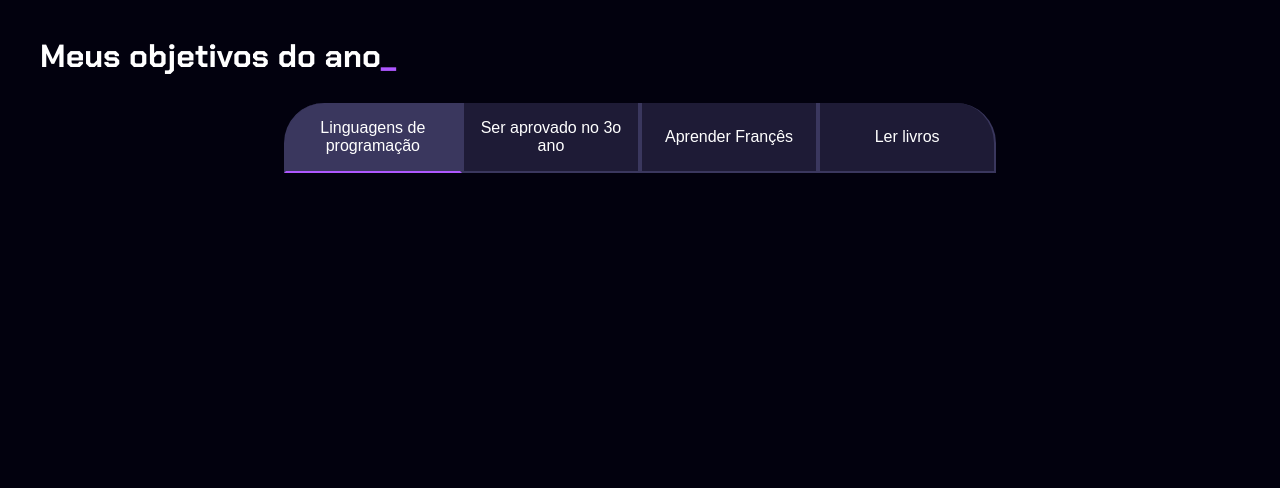
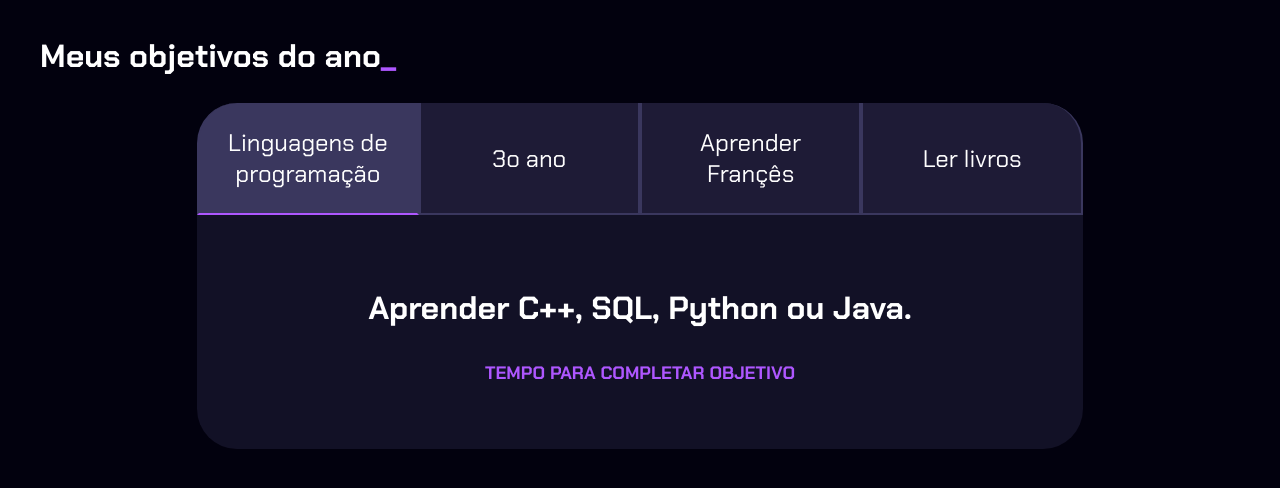
Before and after one commit to KauanARamos/Kauan_Araujo_Ramos-3E-Projeto_de_Vida, a plain HTML site: page index.html in a window 1280 px wide. Drawn offline with Linux system fonts and the light colour scheme.

Commit message:
29/02/2024

```diff
--- a/index.html
+++ b/index.html
@@ -11,12 +11,32 @@
 <body>
     <section class="conteudo-principal">
         <h2 class="titulo-principal">Meus objetivos do ano<span>_</span></h2>
+        <div class="conteudo">
         <div class="botoes">
             <button class="botao ativo">Linguagens de programação</button>
-            <button class="botao">Ser aprovado no 3o ano</button>
+            <button class="botao">3o ano</button>
             <button class="botao">Aprender Françês</button>
             <button class="botao">Ler livros</button>
         </div>
+        <div class="abas-textos">
+            <div class="aba-conteudo ativo">
+                <h3 class="aba-conteudo-titulo-principal">Aprender C++, SQL, Python ou Java.</h3>
+                <h4 class="aba-conteudo-titulo-secundario">Tempo para completar objetivo</h4>
+            </div>
+            <div class="aba-conteudo">
+                <h3 class="aba-conteudo-titulo-principal">Ser aprovado no 3o ano</h3>
+                <h4 class="aba-conteudo-titulo-secundario">Tempo para completar objetivo</h4>
+            </div>
+            <div class="aba-conteudo">
+                <h3 class="aba-conteudo-titulo-principal">Aprender françês básico</h3>
+                <h4 class="aba-conteudo-titulo-secundario">Tempo para completar objetivo</h4>
+            </div>
+            <div class="aba-conteudo">
+                <h3 class="aba-conteudo-titulo-principal">Ler 3 livros</h3>
+                <h4 class="aba-conteudo-titulo-secundario">Tempo para completar objetivo</h4>
+            </div>
+        </div>
+    </div>
     </section>
     <script src="main.js"></script>
 
--- a/style.css
+++ b/style.css
@@ -43,13 +43,13 @@ body{
 
 /*todas as modificações de botões estão abaixo*/
 .botao{
-    font-family: "Chakra-Petch", sans-serif;
+    font-family: "Chakra Petch", sans-serif;
     background-color: var(--botao-inativo);
     color: var(--branco);
     display: flex;
     justify-content: center;
     padding: 1em;
-    font-size: 16px;
+    font-size: 24px;
     align-items: center;
     width: 100%;
     border-bottom: 2px solid var(--botao-ativo);
@@ -58,9 +58,35 @@ body{
     border-top: none;
 }
 
-.ativo{
+.botao.ativo{
     background-color: var(--botao-ativo);
     border-bottom: 2px solid var(--rosa);
+}
+
+.abas-textos{
+    background-color: var(--temporizador);
+    padding: 40px;
+    border-radius: 0 0 40px 40px;
+}
+
+.aba-conteudo.ativo{
+    display: block;
+}
+
+.aba-conteudo{
+    display:none;
+}
+
+.aba-conteudo-titulo-principal{
+    font-size: 32px;
+    text-align: center;
+}
+
+.aba-conteudo-titulo-secundario{
+    font-size: 18px;
+    color: var(--rosa);
+    text-align: center;
+    text-transform: uppercase;
 }
 
 
```
